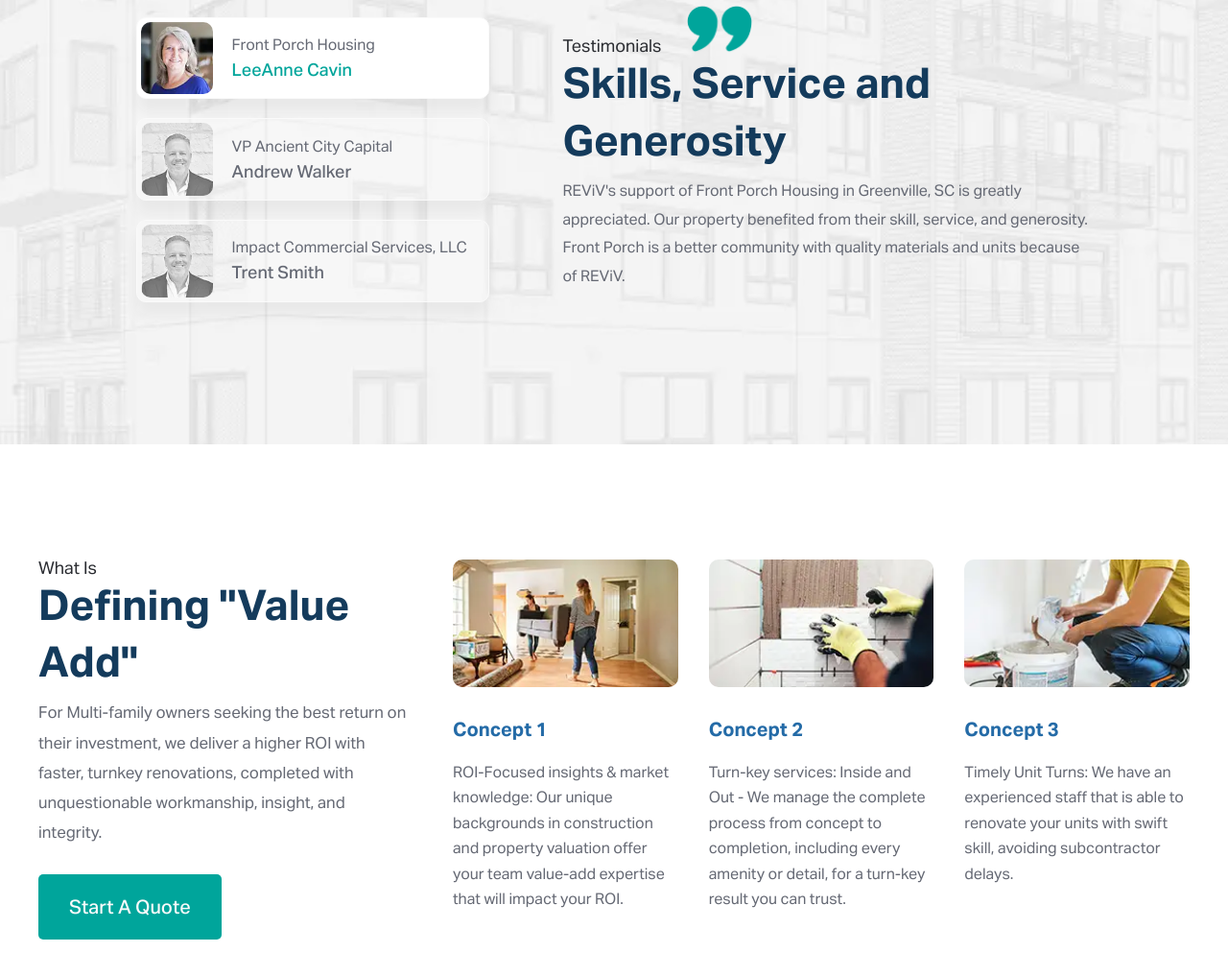
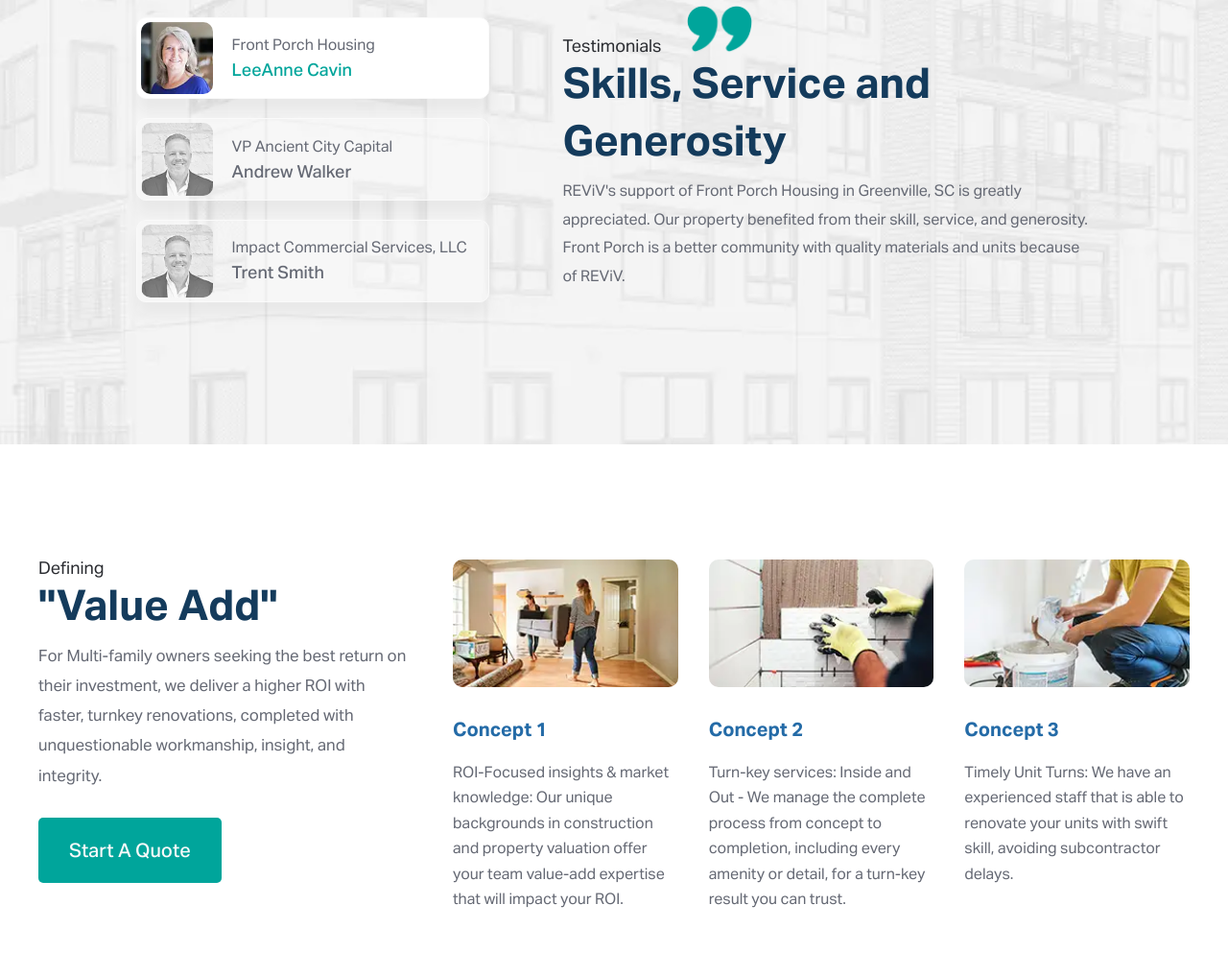
Before and after one commit to perfectdecemberllc/REViV-Multifamily, a website: page public/index.html in a window 1280 px wide. Shown: the part 5226-6243 px from the top of the page at 96% size. Drawn offline with Linux system fonts and the light colour scheme.

Commit message:
"Defining" Value Add

```diff
--- a/public/index.html
+++ b/public/index.html
@@ -247,10 +247,12 @@
             <section class="section gap-md transparent-img" data-variation="illustration">
                 <!--AWARDS-->
                 <div class="grid-even-cols container">
+                    <!--AWARDS HEADING-->
                     <cw-300>
                         <h3 slot="heading">Our Achievements</h3>
                         <p slot="description">Fusce sollicitudin eros id ex maximus gravida non vitae ante. Cras ac mi a dolor suscipit rutrum ut vitae mi. Morbi eget magna mauris. Pellentesque id ornare augue.</p>
                     </cw-300>
+                    <!--AWARDS LIST-->
                     <awards-list>
                         <div slot="award-1">
                             <img class="w-full max-w-none" src="assets/images/award_brand.png" alt="">
@@ -333,8 +335,8 @@
                 <div class="container grid" type="value-add">
                     <!--HEADING CONTENT-->
                     <cw-400>
-                        <h5 slot="label">What Is</h5>
-                        <h2 slot="heading">Defining "Value Add"</h2>
+                        <h5 slot="label">Defining</h5>
+                        <h2 slot="heading">"Value Add"</h2>
                         <p slot="description">For Multi-family owners seeking the best return on their investment, we deliver a higher ROI with faster, turnkey renovations, completed with unquestionable workmanship, insight, and integrity.</p>
                         <btn-component slot="button" href="#" data-variation="filled">Start A Quote</btn-component>
                     </cw-400>
```
Also changed, not shown: 1 other file.
